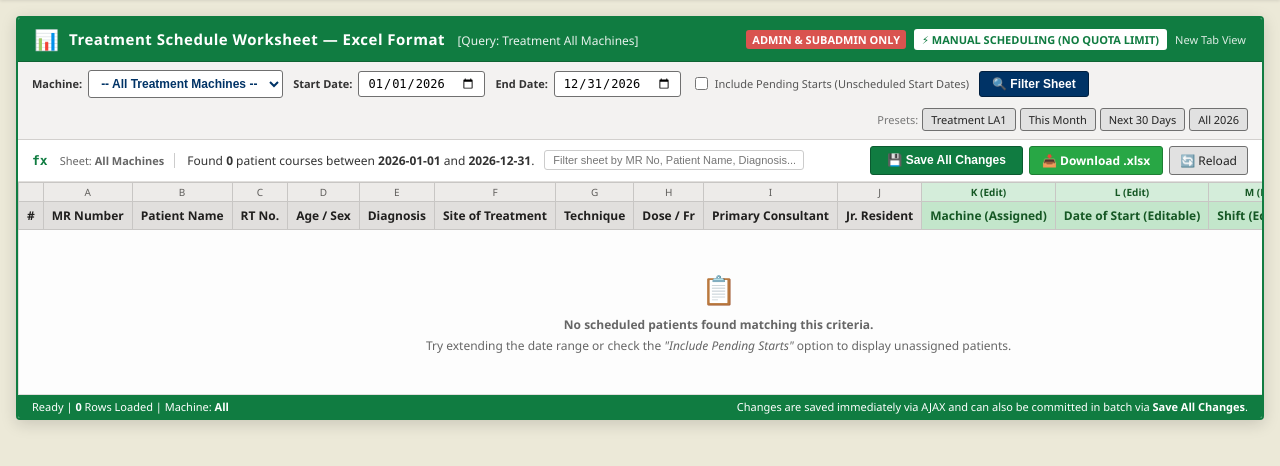
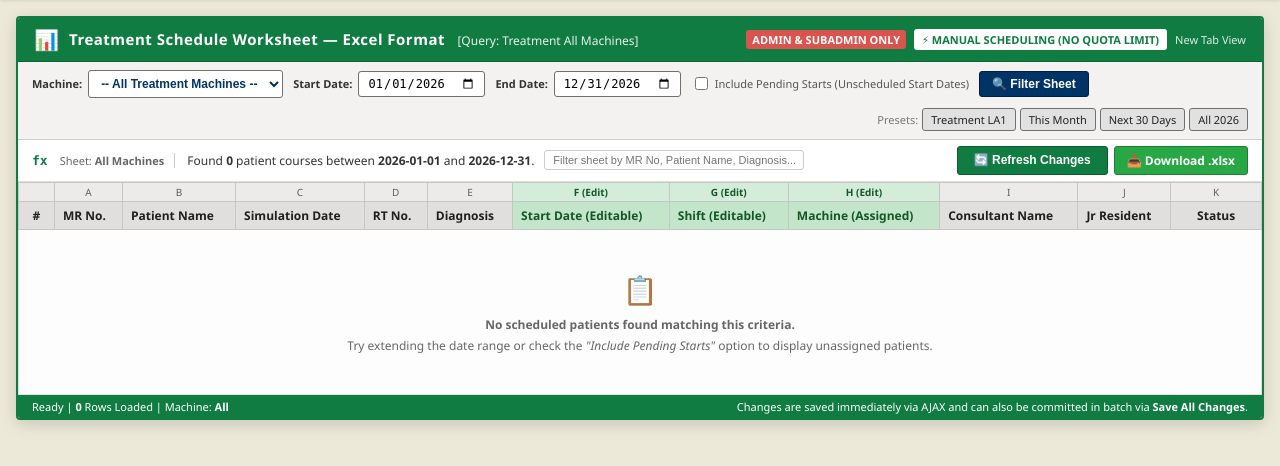
Before and after one commit to charun3v/pt_scheduler, a Django app: page /reports/manual-grid/ in a window 1280 px wide. Shown: the part 133-599 px from the top of the page. Run offline with Django 5.2, Linux system fonts and the light colour scheme; the visitor is signed in with stand-in values (Sample User, id 1); data that the repository does not hold is empty.

Commit message:
Update manual schedule grid: reorder columns to Mr No, Patient name, Simulation Date, RT no, Diagnosis, Start date, Shift, Machine, Consultant Name, Jr Resident and add Refresh Changes button with chronological re-sort

```diff
--- a/apps/reports/views.py
+++ b/apps/reports/views.py
@@ -524,22 +524,22 @@ def export_manual_schedule_grid_excel(schedules, machine, start_date, end_date):
     ws.title = "Treatment Grid"
 
     # Header Title
-    ws.merge_cells('A1:O1')
+    ws.merge_cells('A1:K1')
     ws['A1'] = "KIDWAI MEMORIAL INSTITUTE OF ONCOLOGY - RADIATION ONCOLOGY"
     ws['A1'].font = Font(name="Calibri", size=14, bold=True, color="FFFFFF")
     ws['A1'].fill = PatternFill(start_color="107C41", end_color="107C41", fill_type="solid")
     ws['A1'].alignment = Alignment(horizontal="center", vertical="center")
 
-    ws.merge_cells('A2:O2')
+    ws.merge_cells('A2:K2')
     ws['A2'] = f"Manual Treatment Schedule Worksheet: {mach_label} | {start_date.strftime('%d-%b-%Y')} to {end_date.strftime('%d-%b-%Y')} | Total: {schedules.count()} Patients"
     ws['A2'].font = Font(name="Calibri", size=11, bold=True, color="FFFFFF")
     ws['A2'].fill = PatternFill(start_color="0E6333", end_color="0E6333", fill_type="solid")
     ws['A2'].alignment = Alignment(horizontal="center", vertical="center")
 
+    # Column order: MR No, Patient Name, Simulation Date, RT No, Diagnosis, Start Date, Shift, Machine, Consultant Name, Jr Resident
     headers = [
-        "#", "MR No.", "Patient Name", "RT No.", "Age/Sex", "Diagnosis", "Site of Treatment",
-        "Technique", "Special Technique", "Dose (Gy)", "Fractions", "Primary Consultant",
-        "Machine", "Shift", "Date of Start"
+        "#", "MR No.", "Patient Name", "Simulation Date", "RT No.", "Diagnosis",
+        "Start Date", "Shift", "Machine", "Consultant Name", "Jr Resident"
     ]
     ws.append([])
     ws.append(headers)
@@ -555,23 +555,19 @@ def export_manual_schedule_grid_excel(schedules, machine, start_date, end_date):
 
     idx = 1
     for s in schedules:
-        spec_tech = s.special_technique.name if s.special_technique and s.special_technique.name != 'None' else ''
+        sim_date_str = s.date_of_sim.strftime("%d-%m-%Y") if s.date_of_sim else "-"
         ws.append([
             idx,
             s.patient.mr_no,
             s.patient.pt_name,
-            s.patient.rt_no or "",
-            f"{s.patient.age or ''}/{s.patient.sex}",
-            s.patient.diagnosis,
-            s.patient.site_of_treatment or "",
-            s.technique.name if s.technique else "",
-            spec_tech,
-            float(s.dose_planned) if s.dose_planned else "",
-            s.no_of_fractions or "",
+            sim_date_str,
+            s.patient.rt_no or "-",
+            s.patient.diagnosis or "-",
+            s.date_of_start.strftime("%d-%m-%Y") if s.date_of_start else "Pending",
+            s.shift_display,
+            s.machine_display,
             s.patient.consultant_display,
-            s.machine_display,
-            s.shift_display,
-            s.date_of_start.strftime("%d-%m-%Y") if s.date_of_start else "Pending"
+            s.jr_resident or "-"
         ])
         idx += 1
 
--- a/templates/reports/manual_schedule_grid.html
+++ b/templates/reports/manual_schedule_grid.html
@@ -248,15 +248,12 @@
             </div>
 
             <div style="display: flex; gap: 6px;">
-                <button type="submit" class="btn-excel-save" title="Save all modified dates and shifts to database">
-                    💾 Save All Changes
+                <button type="submit" class="btn-excel-save" title="Save all changes, update machine assignments, and refresh in chronological order">
+                    🔄 Refresh Changes
                 </button>
                 <a href="?{% if selected_machine_id %}machine_id={{ selected_machine_id }}&{% endif %}start_date={{ start_date_str }}&end_date={{ end_date_str }}{% if include_pending %}&include_pending=1{% endif %}&export=excel"
                    class="action-ribbon-btn" style="background: #28a745; color: #fff; border-color: #1e7e34; padding: 5px 12px; font-weight: bold;" title="Download Excel .xlsx file">
                     📥 Download .xlsx
-                </a>
-                <a href="{{ request.get_full_path }}" class="action-ribbon-btn" style="padding: 5px 10px;">
-                    🔄 Reload
                 </a>
             </div>
         </div>
@@ -265,7 +262,7 @@
         <div class="excel-grid-container">
             <table class="excel-table" id="excelSheetTable">
                 <thead>
-                    <!-- Column Letters (Excel A-O) -->
+                    <!-- Column Letters (Excel A-K) -->
                     <tr>
                         <th class="col-letter"></th>
                         <th class="col-letter">A</th>
@@ -273,33 +270,27 @@
                         <th class="col-letter">C</th>
                         <th class="col-letter">D</th>
                         <th class="col-letter">E</th>
-                        <th class="col-letter">F</th>
-                        <th class="col-letter">G</th>
-                        <th class="col-letter">H</th>
+                        <th class="col-letter" style="background: #d4edda; color: #155724; font-weight: bold;">F (Edit)</th>
+                        <th class="col-letter" style="background: #d4edda; color: #155724; font-weight: bold;">G (Edit)</th>
+                        <th class="col-letter" style="background: #d4edda; color: #155724; font-weight: bold;">H (Edit)</th>
                         <th class="col-letter">I</th>
                         <th class="col-letter">J</th>
-                        <th class="col-letter" style="background: #d4edda; color: #155724; font-weight: bold;">K (Edit)</th>
-                        <th class="col-letter" style="background: #d4edda; color: #155724; font-weight: bold;">L (Edit)</th>
-                        <th class="col-letter" style="background: #d4edda; color: #155724; font-weight: bold;">M (Edit)</th>
-                        <th class="col-letter">N</th>
+                        <th class="col-letter">K</th>
                     </tr>
-                    <!-- Real Headers -->
+                    <!-- Real Headers in User-Specified Order -->
                     <tr>
                         <th style="width: 36px; text-align: center;">#</th>
-                        <th>MR Number</th>
+                        <th>MR No.</th>
                         <th>Patient Name</th>
+                        <th style="min-width: 105px;">Simulation Date</th>
                         <th>RT No.</th>
-                        <th>Age / Sex</th>
                         <th>Diagnosis</th>
-                        <th>Site of Treatment</th>
-                        <th>Technique</th>
-                        <th>Dose / Fr</th>
-                        <th>Primary Consultant</th>
-                        <th>Jr. Resident</th>
-                        <th style="background: #c3e6cb; color: #155724; min-width: 130px;">Machine (Assigned)</th>
-                        <th style="background: #c3e6cb; color: #155724; min-width: 140px;">Date of Start (Editable)</th>
-                        <th style="background: #c3e6cb; color: #155724; min-width: 110px;">Shift (Editable)</th>
-                        <th style="text-align: center; min-width: 100px;">Row Action</th>
+                        <th style="background: #c3e6cb; color: #155724; min-width: 135px;">Start Date (Editable)</th>
+                        <th style="background: #c3e6cb; color: #155724; min-width: 105px;">Shift (Editable)</th>
+                        <th style="background: #c3e6cb; color: #155724; min-width: 125px;">Machine (Assigned)</th>
+                        <th>Consultant Name</th>
+                        <th>Jr Resident</th>
+                        <th style="text-align: center; min-width: 80px;">Status</th>
                     </tr>
                 </thead>
                 <tbody>
@@ -310,62 +301,30 @@
 
                         <td class="row-num">{{ forloop.counter }}</td>
 
-                        <!-- MR No. -->
-                        <td style="font-family: Consolas, monospace; font-weight: bold;">
+                        <!-- 1. MR No. -->
+                        <td style="font-family: Consolas, monospace; font-weight: bold; white-space: nowrap;">
                             <a href="{% url 'patient_detail' s.patient.id %}" target="_blank" style="color: #003366; text-decoration: underline;" title="Open patient details in new tab">
                                 {{ s.patient.mr_no }}
                             </a>
                         </td>
 
-                        <!-- Patient Name -->
-                        <td style="font-weight: 600; color: #111;">{{ s.patient.pt_name }}</td>
+                        <!-- 2. Patient Name -->
+                        <td style="font-weight: 600; color: #111; white-space: nowrap;">{{ s.patient.pt_name }}</td>
 
-                        <!-- RT No. -->
-                        <td style="color: #555;">{{ s.patient.rt_no|default:'-' }}</td>
-
-                        <!-- Age / Sex -->
-                        <td>{{ s.patient.age|default:'-' }} / {{ s.patient.sex }}</td>
-
-                        <!-- Diagnosis -->
-                        <td style="max-width: 200px; overflow: hidden; text-overflow: ellipsis;" title="{{ s.patient.diagnosis }}">
-                            {{ s.patient.diagnosis|truncatechars:28 }}
+                        <!-- 3. Simulation Date -->
+                        <td style="white-space: nowrap; color: #333;">
+                            {{ s.date_of_sim|date:"d-m-Y"|default:'-' }}
                         </td>
 
-                        <!-- Site -->
-                        <td>{{ s.site_of_treatment|default:s.patient.site_of_treatment|default:'-' }}</td>
+                        <!-- 4. RT No. -->
+                        <td style="color: #555; white-space: nowrap;">{{ s.patient.rt_no|default:'-' }}</td>
 
-                        <!-- Technique -->
-                        <td>
-                            {{ s.technique.name|default:'-' }}
-                            {% if s.special_technique and s.special_technique.name != 'None' %}
-                                <span class="badge-locked" style="font-size: 10px;">{{ s.special_technique.name }}</span>
-                            {% endif %}
+                        <!-- 5. Diagnosis -->
+                        <td style="max-width: 240px; overflow: hidden; text-overflow: ellipsis; white-space: nowrap;" title="{{ s.patient.diagnosis }}">
+                            {{ s.patient.diagnosis|truncatechars:32 }}
                         </td>
 
-                        <!-- Dose / Fractions -->
-                        <td style="font-family: Consolas, monospace;">
-                            {{ s.dose_planned|default:'-' }} Gy / {{ s.no_of_fractions|default:'-' }} Fr
-                        </td>
-
-                        <!-- Consultant -->
-                        <td>{{ s.patient.consultant_display }}</td>
-
-                        <!-- Jr Resident -->
-                        <td>{{ s.jr_resident|default:'-' }}</td>
-
-                        <!-- EDITABLE: Machine -->
-                        <td style="background: #fdfdfd;">
-                            <select name="machine_{{ s.id }}" id="machine_{{ s.id }}" class="excel-cell-select"
-                                    onchange="markCellModified('{{ s.id }}'); liveAutoSave('{{ s.id }}');">
-                                {% for m in all_machines %}
-                                <option value="{{ m.id }}" {% if s.machine_id == m.id %}selected{% endif %}>
-                                    {{ m.code|default:m.name }}
-                                </option>
-                                {% endfor %}
-                            </select>
-                        </td>
-
-                        <!-- EDITABLE: Date of Start -->
+                        <!-- 6. EDITABLE: Start Date -->
                         <td style="background: #fdfdfd;">
                             <input type="date" name="start_date_{{ s.id }}" id="start_date_{{ s.id }}"
                                    value="{{ s.date_of_start|date:'Y-m-d' }}"
@@ -373,7 +332,7 @@
                                    onchange="markCellModified('{{ s.id }}'); liveAutoSave('{{ s.id }}');">
                         </td>
 
-                        <!-- EDITABLE: Shift -->
+                        <!-- 7. EDITABLE: Shift -->
                         <td style="background: #fdfdfd;">
                             <select name="shift_{{ s.id }}" id="shift_{{ s.id }}" class="excel-cell-select"
                                     onchange="markCellModified('{{ s.id }}'); liveAutoSave('{{ s.id }}');">
@@ -386,19 +345,37 @@
                             </select>
                         </td>
 
+                        <!-- 8. EDITABLE: Machine -->
+                        <td style="background: #fdfdfd;">
+                            <select name="machine_{{ s.id }}" id="machine_{{ s.id }}" class="excel-cell-select"
+                                    onchange="markCellModified('{{ s.id }}'); liveAutoSave('{{ s.id }}');">
+                                {% for m in all_machines %}
+                                <option value="{{ m.id }}" {% if s.machine_id == m.id %}selected{% endif %}>
+                                    {{ m.code|default:m.name }}
+                                </option>
+                                {% endfor %}
+                            </select>
+                        </td>
+
+                        <!-- 9. Consultant Name -->
+                        <td style="white-space: nowrap;">{{ s.patient.consultant_display }}</td>
+
+                        <!-- 10. Jr Resident -->
+                        <td style="white-space: nowrap;">{{ s.jr_resident|default:'-' }}</td>
+
                         <!-- Action / Live Save Status -->
-                        <td style="text-align: center;">
+                        <td style="text-align: center; white-space: nowrap;">
                             <span id="indicator-{{ s.id }}" class="save-indicator {% if s.date_of_start %}saved{% else %}dirty{% endif %}">
                                 {% if s.date_of_start %}Saved ✓{% else %}Pending{% endif %}
                             </span>
-                            <button type="button" onclick="liveAutoSave('{{ s.id }}');" class="action-ribbon-btn" style="padding: 1px 6px; font-size: 10px; margin-left: 2px;" title="Manually push this row's changes">
+                            <button type="button" onclick="liveAutoSave('{{ s.id }}');" class="action-ribbon-btn" style="padding: 1px 6px; font-size: 10px; margin-left: 2px;" title="Push row changes immediately">
                                 💾
                             </button>
                         </td>
                     </tr>
                     {% empty %}
                     <tr>
-                        <td colspan="15" style="text-align: center; padding: 40px; color: #666;">
+                        <td colspan="12" style="text-align: center; padding: 40px; color: #666;">
                             <div style="font-size: 28px; margin-bottom: 8px;">📋</div>
                             <strong>No scheduled patients found matching this criteria.</strong>
                             <div style="font-size: 12px; margin-top: 4px;">
```
Also changed, not shown: test_scheduler_workflows.py (+8 -0 lines).
